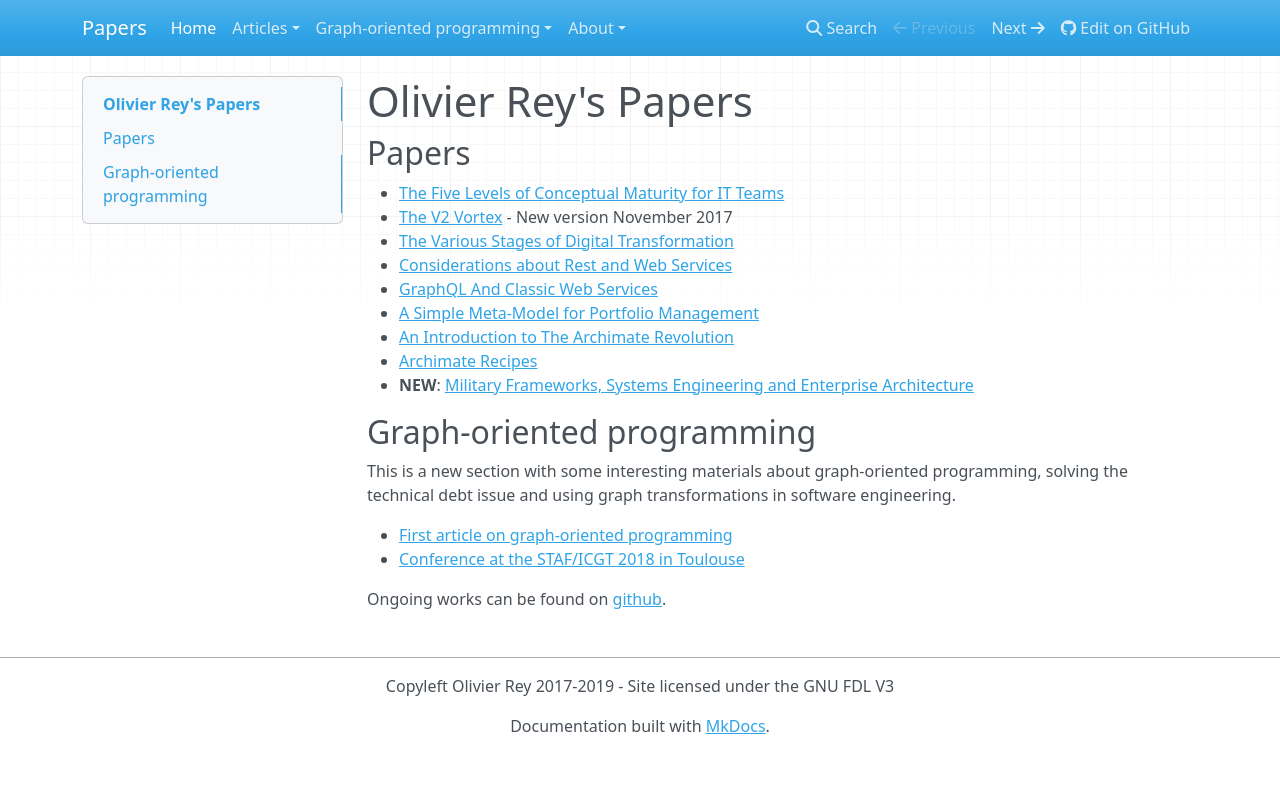
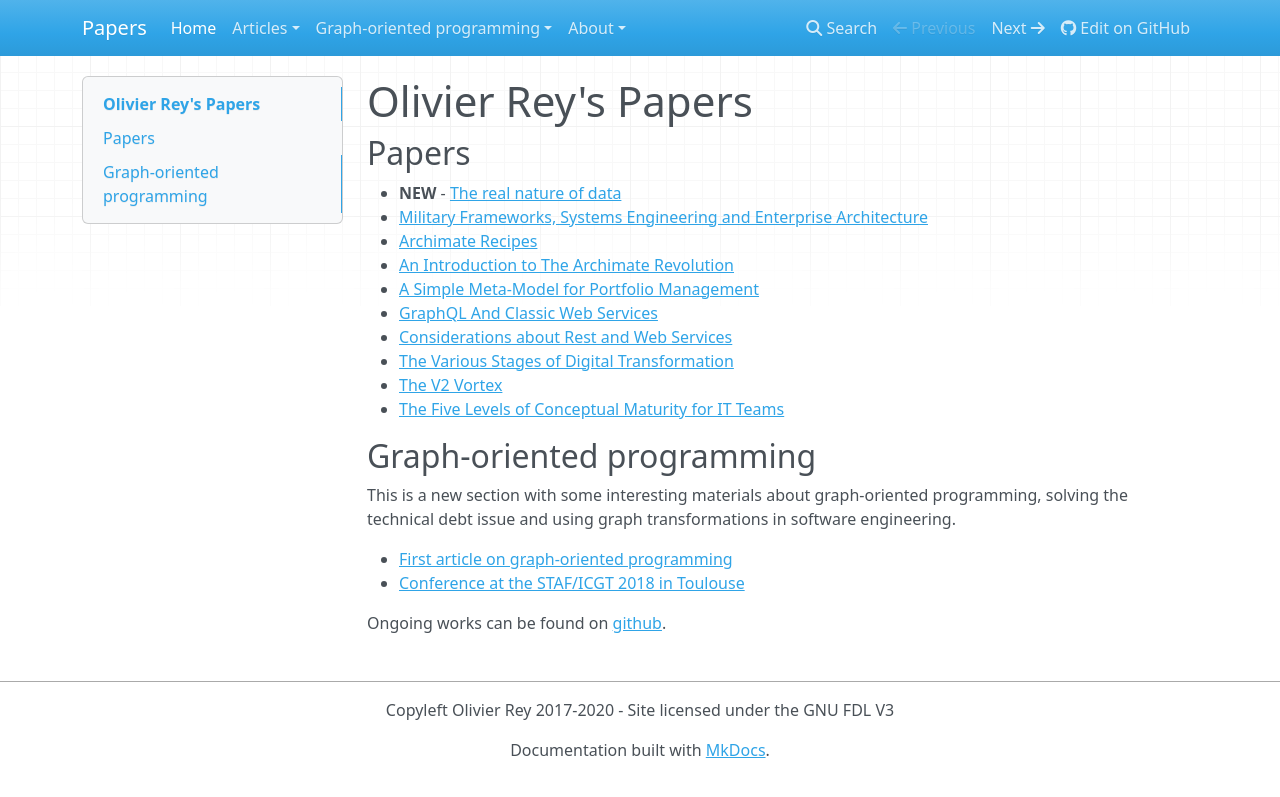
Before and after one commit to orey/papers, an MkDocs documentation site: the page built from docs/index.md, in a window 1280 px wide. Shown: the top 797 px of the page. Built offline with MkDocs 1.6.1, drawn with Linux system fonts in a browser that asks for light colours; nearby versions of some CDN libraries; old or Windows-style settings are respelled for this version of MkDocs.

Commit message:
alpha version

```diff
--- a/docs/index.md
+++ b/docs/index.md
@@ -2,15 +2,16 @@
 
 ## Papers
 
-  * [The Five Levels of Conceptual Maturity for IT Teams](articles/five-levels.md)
-  * [The V2 Vortex](articles/the-v2-vortex.md) - New version November 2017
-  * [The Various Stages of Digital Transformation](articles/various-stages.md)
-  * [Considerations about Rest and Web Services](articles/about-rest.md)
-  * [GraphQL And Classic Web Services](articles/graphql-web-services.md)
-  * [A Simple Meta-Model for Portfolio Management](articles/portfolio.md)
-  * [An Introduction to The Archimate Revolution](articles/archimate-intro.md)
-  * [Archimate Recipes](articles/archimate-recipes.md)
-  * **NEW**: [Military Frameworks, Systems Engineering and Enterprise Architecture](articles/mbse-vs-ea.md)
+* **NEW** - [The real nature of data](articles/data-interop.md)
+* [Military Frameworks, Systems Engineering and Enterprise Architecture](articles/mbse-vs-ea.md)
+* [Archimate Recipes](articles/archimate-recipes.md)
+* [An Introduction to The Archimate Revolution](articles/archimate-intro.md)
+* [A Simple Meta-Model for Portfolio Management](articles/portfolio.md)
+* [GraphQL And Classic Web Services](articles/graphql-web-services.md)
+* [Considerations about Rest and Web Services](articles/about-rest.md)
+* [The Various Stages of Digital Transformation](articles/various-stages.md)
+* [The V2 Vortex](articles/the-v2-vortex.md)
+* [The Five Levels of Conceptual Maturity for IT Teams](articles/five-levels.md)
 
 ## Graph-oriented programming
 
--- a/mkdocs.yml
+++ b/mkdocs.yml
@@ -1,7 +1,7 @@
 site_name: Papers
 site_description: Olivier Rey's Papers
 site_author: Olivier Rey
-copyright: Copyleft Olivier Rey 2017-2019 - Site licensed under the GNU FDL V3
+copyright: Copyleft Olivier Rey 2017-2020 - Site licensed under the GNU FDL V3
 google_analytics: ['UA-110156293-1', 'orey.github.io']
 repo_url: https://github.com/orey/papers/
 #theme: readthedocs
@@ -18,6 +18,7 @@ pages:
     - 'An Introduction to The Archimate Revolution': 'articles/archimate-intro.md'
     - 'Archimate Recipes': 'articles/archimate-recipes.md'
     - 'Military frameworks, systems engineering and enterprise architecture': 'articles/mbse-vs-ea.md'
+    - 'The real nature of data': 'articles/data-interop.md'
 - Graph-oriented programming:
     - 'First article on graph-oriented programming': 'graph/first-article.md'
     - 'Conference at the STAF/ICGT 2018 in Toulouse': 'graph/staf-icgt2018.md'
```
